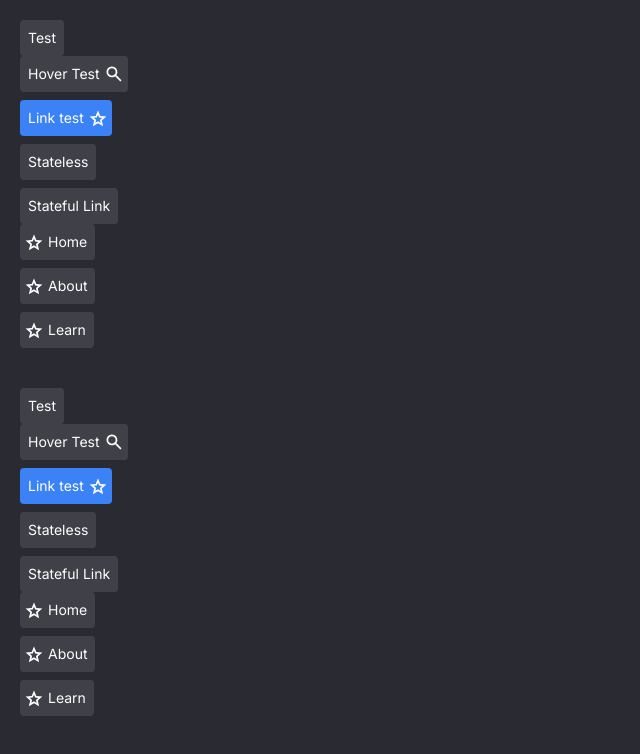
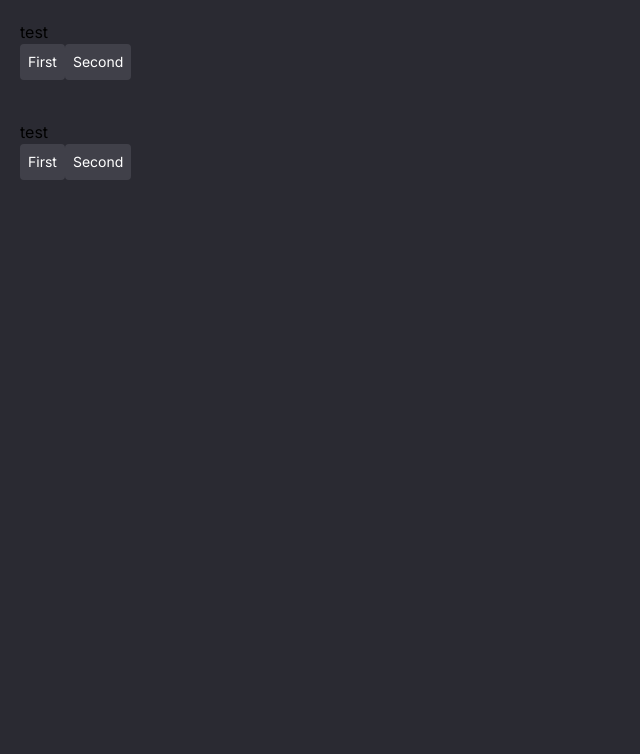
Before and after one commit to william-horn/team-maker, a Next.js app: page / in a window 1280 px wide. Shown: the top 754 px of the page, without its empty margins (0-640 px from the left). Built offline with nearby package versions, Linux system fonts and the light colour scheme.

Commit message:
working on updating dropdown menu to follow same convention as button group

```diff
--- a/components/Buttons/Buttons.jsx
+++ b/components/Buttons/Buttons.jsx
@@ -1,3 +1,12 @@
+/*
+  @author: William J. Horn
+  @date: 12/15/2023 - [ongoing]
+
+  @description:
+    Buttons.jsx is a resource I developed to give me some handy dandy buttons. They're designed
+    to be responsive, work in groups/dropdown menus, support icons, and much more.
+*/
+
 "use client";
 
 /*
@@ -10,10 +19,11 @@ import Link from "next/link";
 import emptyFunc from "@/util/emptyFunc";
 import { usePathname } from "next/navigation";
 import { useButtonGroupContext } from "@/providers/ButtonGroupProvider";
+import { useDropdownSelectionContext } from "@/providers/DropdownSelectionProvider";
 
-// ---------------------------- //
+// ============================ //
 // ----- COMPONENT STYLES ----- //
-// ---------------------------- //
+// ============================ //
 const className = {
   // the outer-most element of the button, or "master element"
   self: "bg-button-primary text-primary inline-flex items-center align-middle rounded transition-all w-fit text-sm px-1 hover:bg-button-hover-primary",
@@ -42,9 +52,9 @@ const className = {
   }
 }
 
-// ----------------------------- //
+// ============================= //
 // ----- UTILITY FUNCTIONS ----- //
-// ----------------------------- //
+// ============================= //
 const renderIcon = (icon, iconClass) => {
   if (icon) {
     return (
@@ -72,11 +82,25 @@ const renderButtonContent = (leftIcon, rightIcon, className, children) => <>
 // ----------------------------------- //
 const useButtonController = (buttonProps) => {
   const buttonGroupContext = useButtonGroupContext();
+  const dropdownSelectionContext = useDropdownSelectionContext();
+
+  // TODO:
+  /*
+    Find way to generalize this function a bit more in the future. Lots of similarities between
+    button group context and dropdown selection context. Look into later.
+  */
 
   buttonProps = buttonGroupContext
+    // merge remaining button group props
     ? {...buttonGroupContext.rest, ...buttonProps}
-    : buttonProps;
+    : dropdownSelectionContext
 
+      // merge remaining dropdown selection menu props
+      ? {...dropdownSelectionContext.rest, ...buttonProps}
+      : buttonProps;
+
+
+  // pull out common props
   const {
     importedClassName,
     importedState,
@@ -91,15 +115,74 @@ const useButtonController = (buttonProps) => {
     ...restButtonProps
   } = buttonProps;
 
-  /*
-    todo:
+  // ============================================ //
+  // ------------ DROPDOWN SELECTION ------------ //
+  // ============================================ //
+  if (dropdownSelectionContext) {
+    console.log("in dropdown");
 
-    * re-position declaration of buttonProps to pull out common props
-    * between group mode and normal mode
-  */
+    const {
+      menuOpen: group_menuOpen,
+      setMenuOpen: group_setMenuOpen,
+      selectedId: group_selectedId,
+      setSelectedId: group_setSelectedId,
+      className: group_className,
+      registeredIds,
+      selectedItemData,
+    } = dropdownSelectionContext;
+
+    const {
+      onClick=() => true,
+      ...restButtonData
+    } = restButtonProps;
+
+    if (!buttonProps.id) {
+      throw Error("DropdownSelection members must be given an 'id' prop");
+    }
+
+    buttonProps.importedState = {
+      __dropdownSelected: group_selectedId === buttonProps.id
+    }
+
+    const buttonData = {
+      ...restButtonData,
+      inDropdown: true,
+      state: buttonProps.importedState
+    }
+
+    // ! LEFT OFF HERE!
+    buttonProps.importedClassName = mergeClass(
+      group_className.menuItems,
+      importedClassName
+    );
+
+    if (buttonProps.importedState.__dropdownSelected) {
+      selectedItemData.current[buttonProps.id] = buttonData;
+    } else {
+      delete selectedItemData.current[buttonProps.id];
+    }
+
+    registeredIds.current[buttonProps.id] = buttonData;
+
+    buttonProps.onClick = () => {
+      if (!buttonProps.importedState.__dropdownSelected) {
+        group_setSelectedId(buttonProps.id);
+      }
+    }
+
+    const {
+      id,
+      value,
+      ...restProps
+    } = restButtonData;
+
+    buttonProps.restArgs = restProps;
 
 
-  if (buttonGroupContext) {
+  // ============================================== //
+  // ---------------- BUTTON GROUP ---------------- //
+  // ============================================== //
+  } else if (buttonGroupContext) {
 
     // extract all shared functionality from group button provider
     const {
@@ -120,6 +203,7 @@ const useButtonController = (buttonProps) => {
 
     const {
       // this default is unique to button being used as button group member, so define it here
+      // ! i don't think we need this anymore due to 'processClick' being used
       onClick=() => true,
 
       // extended props when in button group
@@ -128,10 +212,13 @@ const useButtonController = (buttonProps) => {
 
       // id,
       // value
-      ...remainingButtonData
+      ...restButtonData
     } = restButtonProps;
 
-    // console.log("click callbacks: ", onClick, " | ", onSelect, " | ", onUnselect);
+    // button must have an 'id' prop if used inside a button group
+    if (!buttonProps.id) {
+      throw Error("ButtonGroup components must be given an 'id' prop");
+    }
 
     /*
       this is the main state object for the button. state will cascade starting from
@@ -151,14 +238,9 @@ const useButtonController = (buttonProps) => {
 
     // button data holds all remaining button attributes, along with the main state object
     const buttonData = {
-      ...remainingButtonData,
+      ...restButtonData,
       inGroup: true,
       state: buttonProps.importedState
-    }
-
-    // button must have an 'id' prop if used inside a button group
-    if (!buttonProps.id) {
-      throw Error("ButtonGroup components must be given an 'id' prop");
     }
 
     // merge classes defined in button group provider with classes
@@ -246,7 +328,7 @@ const useButtonController = (buttonProps) => {
       id,
       value,
       ...restProps
-    } = remainingButtonData;
+    } = restButtonData;
 
     buttonProps.restArgs = restProps;
 
--- a/components/Buttons/Dropdown.jsx
+++ b/components/Buttons/Dropdown.jsx
@@ -69,6 +69,12 @@ const DropdownItem = function({
 
   return renderButtonItem();
 }
+
+
+
+
+
+
 
 const Dropdown = function({
   mode="select",
--- /dev/null
+++ b/components/Buttons/DropdownV2.jsx
@@ -0,0 +1,94 @@
+"use client";
+
+import { useState, useEffect, useRef } from "react";
+import DropdownSelectionProvider from "@/providers/DropdownSelectionProvider";
+import mergeClass from "@/util/mergeClass";
+import emptyFunc from "@/util/emptyFunc";
+import { StatelessButton } from "./Buttons";
+
+const DropdownSelection = function({
+  children,
+  hideMenuOnBlur=true,
+  toggleOnHover=false,
+  toggleOnClick=true,
+  placeholder="Select an Option",
+  defaultValue,
+  defaultSelect,
+  // rightIconSelected,
+  // leftIconSelected,
+  // rightIconUnselected,
+  // leftIconUnselected,
+  className: importedClassName={},
+  ...rest
+}) {
+
+  // initialize state hooks
+  const [selectedId, setSelectedId] = useState(defaultSelect);
+  const [menuOpen, setMenuOpen] = useState(false);
+
+  const selectedItemData = useRef({});
+  const registeredIds = useRef({});
+  const dropdownContainer = useRef(null);
+
+  // all component styles
+  let className = {
+
+  }
+
+  className = mergeClass(
+    className,
+    importedClassName,
+    { __selected: menuOpen }
+  );
+
+  const onMenuClick = () => {
+    if (toggleOnClick) {
+      setMenuOpen(!menuOpen);
+    }
+  }
+
+  const showDropdown = () => setMenuOpen(true);
+  const hideDropdown = () => setMenuOpen(false);
+
+  // >> This logic is required for hiding the dropdown when focus is lost since "onBlur" fires before click events
+  const onDropdownBlur = (event) => {
+    if (!dropdownContainer.current.contains(event.target) && hideMenuOnBlur) {
+      hideDropdown();
+    }
+  }
+
+  useEffect(() => {
+    window.addEventListener("mousedown", onDropdownBlur);
+    return () => window.removeEventListener("mousedown", onDropdownBlur);
+  }, []);
+
+  useEffect(() => {
+    console.log("data: ", selectedItemData.current);
+    console.log("total: ", registeredIds.current);
+  });
+  // <<
+
+  return (
+    <DropdownSelectionProvider
+    value={{
+      selectedId,
+      setSelectedId,
+      menuOpen,
+      setMenuOpen,
+      className,
+      selectedItemData,
+      registeredIds,
+      ...rest
+    }}>
+      <div
+      ref={dropdownContainer}
+      className={className.self}
+      onMouseLeave={toggleOnHover ? hideDropdown : emptyFunc}>
+        <p>test</p>
+        {children}
+      </div>
+    </DropdownSelectionProvider>
+  );
+}
+
+export default DropdownSelection;
--- a/components/SingleComponent.jsx
+++ b/components/SingleComponent.jsx
@@ -7,6 +7,7 @@ import ButtonGroup from './Buttons/ButtonGroup';
 import { usePathname } from 'next/navigation';
 import Icon from './Graphics/Icon';
 import { StatelessImageButton, StatefulImageButton } from './Buttons/ImageButton';
+import DropdownSelection from './Buttons/DropdownV2';
 
 const SingleComponent = function({
 
@@ -17,126 +18,15 @@ const SingleComponent = function({
   return (
     <div className="p-5">
 
-    {/* <StatelessButton onClick={data=>console.log(data)} something="lol">Something</StatelessButton> */}
 
-    {/* <ButtonGroup
-    onClick={data => console.log("GROUP CLICK: ", data)}
-    onSelect={data=>console.log("GROUP SELECT: ", data)}
-    onUnselect={data=>console.log("GROUP UNSELECT: ", data)}
-    rightIcon="/icons/favorite_icon.svg"
-    rightIconSelected="/icons/search_icon.svg"
-    >
-      <StatefulButton
-      id="one"
-      onClick={data=>{console.log(data); return true} }
-      // onUnselect={data=>{console.log("unselected: ", data); return true}}
-      >
-        Tester
-      </StatefulButton>
-    </ButtonGroup> */}
+      <DropdownSelection>
+        <StatelessButton id="one">First</StatelessButton>
+        <StatefulButton id="two">Second</StatefulButton>
+      </DropdownSelection>
 
-    {/* <ButtonGroup onClick={() => console.log("GROUP CLICK LOL")}>
-      <StatefulLinkButton id="1" href="/">Howdy Partner</StatefulLinkButton>
-      <StatefulLinkButton id="2" href="/test-page" onClick={() => {}}>Howdy Friend</StatefulLinkButton>
-    </ButtonGroup> */}
+      {/* <DropdownUrl>
 
-
-    <StatefulButton onClick={d => console.log(d)}>Test</StatefulButton>
-
-    {/* <ButtonGroup>
-      <StatefulButton id="one" rightIcon="/icons/search_icon.svg" rightIconSelected="/icons/star_icon.svg" rightIconHovered="/icons/star_fill_icon.svg">
-        Hey There
-      </StatefulButton>
-      <StatefulButton id="two" rightIcon="/icons/search_icon.svg" rightIconSelected="/icons/star_icon.svg" rightIconHovered="/icons/star_fill_icon.svg">
-        Hey There
-      </StatefulButton>
-      <StatefulButton onSelect={() => console.log("selected")} id="three" rightIcon="/icons/search_icon.svg" rightIconSelected="/icons/star_icon.svg" rightIconHovered="/icons/star_fill_icon.svg">
-        Hey There
-      </StatefulButton>
-    </ButtonGroup>
-
-    <StatefulButton onSelect={() => console.log("selected")} id="three" rightIcon="/icons/search_icon.svg" rightIconSelected="/icons/star_icon.svg" rightIconHovered="/icons/star_fill_icon.svg">
-        Hey There
-      </StatefulButton> */}
-
-
-    {/* <StatelessImageButton
-    onClick={() => console.log("clicked")}
-    srcHovered="/icons/favorite_icon.svg"
-    src="/icons/close_icon.svg"
-    />
-
-    <StatefulImageButton
-    srcSelected="/icons/search_icon.svg"
-    srcHovered="/icons/favorite_icon.svg"
-    src="/icons/close_icon.svg"
-    onClick={() => console.log("clicked")}
-    /> */}
-
-
-
-    <ButtonGroup
-    defaultSelect={["two"]}
-    selectionLimit={1}
-    unselectLastChoice
-    rightIconSelected="/icons/star_icon.svg"
-    >
-      <StatefulButton
-      id="one"
-      onClick={data => console.log(data)}
-      rightIconHovered="/icons/history_icon.svg"
-      rightIconSelected="/icons/label_icon.svg"
-      rightIcon="/icons/search_icon.svg">
-        Hover Test
-      </StatefulButton>
-
-      <StatelessLinkButton
-      id="two"
-      href="/"
-      rightIcon="/icons/profile_icon.svg"
-      rightIconHovered="/icons/star_fill_icon.svg"
-      state={{__hovered: true}}
-      onClick={data=>console.log("link data: ", data)}>
-        Link test
-      </StatelessLinkButton>
-
-      <StatelessButton
-      id="three"
-      // state={{__selected: true}}
-      onClick={data => console.log("stateless: ", data)}>
-        Stateless
-      </StatelessButton>
-
-      <StatefulLinkButton
-      className={{
-        __selected: {
-          self: "bg-green-500 hover:bg-green-400"
-        }
-      }}
-      id="four"
-      rightIconHovered="/icons/search_icon.svg"
-      // rightIconSelected="/icons/search_icon.svg"
-      onClick={data=> console.log("stateful link: ", data)}
-      href="/test-page">
-        Stateful Link
-      </StatefulLinkButton>
-    </ButtonGroup>
-
-    <ButtonGroup
-    leftIcon="/icons/star_icon.svg"
-    leftIconSelected="/icons/star_fill_icon.svg"
-    className={{
-      buttons: {
-        __selected: {
-          self: "bg-green-500 hover:bg-green-400"
-        }
-      }
-    }}
-    >
-      <StatefulLinkButton id="home" href="/home">Home</StatefulLinkButton>
-      <StatefulLinkButton id="about" href="/about">About</StatefulLinkButton>
-      <StatefulLinkButton id="learn" href="/learn">Learn</StatefulLinkButton>
-    </ButtonGroup>
+      </DropdownUrl> */}
 
     </div>
   );
--- /dev/null
+++ b/providers/DropdownSelectionProvider.jsx
@@ -0,0 +1,14 @@
+import { createContext, useContext } from "react";
+
+const DropdownSelectionContext = createContext();
+export const useDropdownSelectionContext = () => useContext(DropdownSelectionContext);
+
+const DropdownSelectionProvider = ({ children, value }) => {
+  return (
+    <DropdownSelectionContext.Provider value={value}>
+      {children}
+    </DropdownSelectionContext.Provider>
+  )
+}
+
+export default DropdownSelectionProvider
```
Also changed, not shown: providers/DropdownProvider.jsx (deleted, +0 -14 lines).
